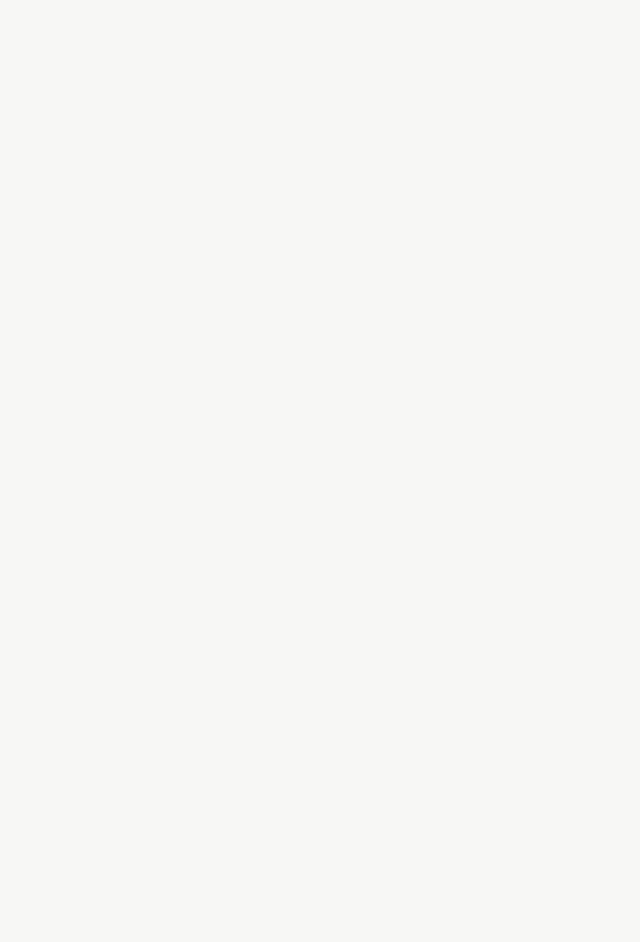
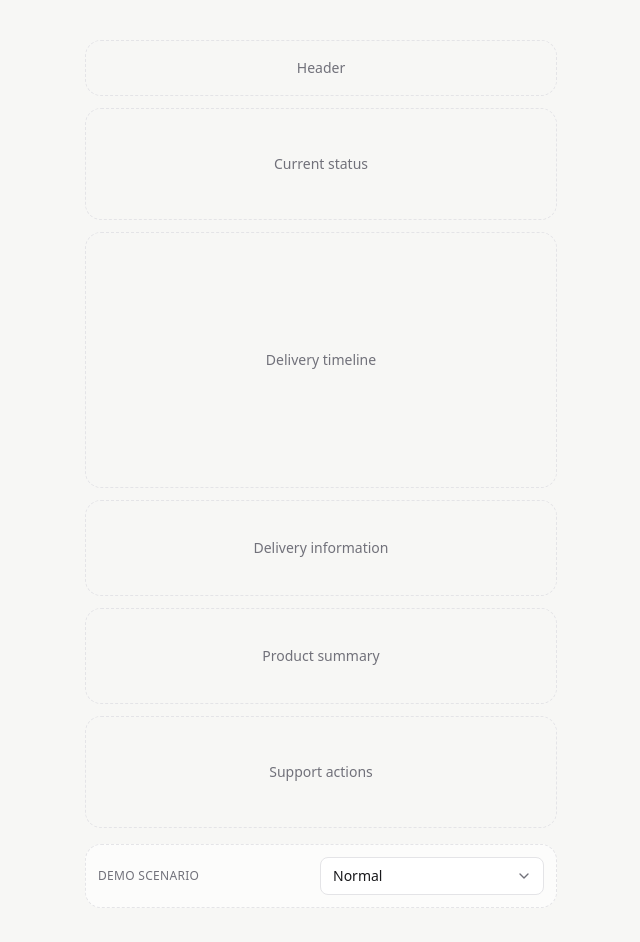
Before and after one commit to jumana-rahman/Order-Tracking-Screen, a React (Vite) app: page / in a window 1280 px wide. Shown: the top 942 px of the page, without its empty margins (319-959 px from the left). Before the commit the page ends 800 px from the top, so only its background shows below. Built offline with nearby package versions, Linux system fonts and the light colour scheme.

Commit message:
build the app shell with scenario switching and url param sync, and fix the tabler icon names

```diff
--- a/src/App.jsx
+++ b/src/App.jsx
@@ -1,5 +1,161 @@
-function App() {
-  return null
+import { useEffect, useRef, useState } from 'react'
+import { TbChevronDown, TbRefresh } from 'react-icons/tb'
+import { orders, SCENARIOS } from './data/orders'
+
+const VALID_SCENARIOS = SCENARIOS.map((item) => item.id)
+
+function readScenario() {
+  const value = new URLSearchParams(window.location.search).get('scenario')
+  return VALID_SCENARIOS.includes(value) ? value : 'normal'
 }
 
-export default App
+function labelFor(id) {
+  return SCENARIOS.find((item) => item.id === id)?.label ?? ''
+}
+
+function phaseFor(scenario, attempt) {
+  if (scenario === 'empty') return 'empty'
+  if (scenario === 'error' && attempt === 0) return 'error'
+  return 'ready'
+}
+
+function ScenarioPicker({ value, onChange }) {
+  return (
+    <div className="mt-4 rounded-2xl border border-dashed border-line bg-card/60 p-3">
+      <div className="flex items-center justify-between gap-3">
+        <label
+          htmlFor="scenario"
+          className="text-xs font-medium tracking-wide text-muted uppercase"
+        >
+          Demo scenario
+        </label>
+        <div className="relative">
+          <select
+            id="scenario"
+            value={value}
+            onChange={(event) => onChange(event.target.value)}
+            className="max-w-[14rem] appearance-none rounded-lg border border-line bg-card py-2 pr-9 pl-3 text-sm font-medium text-ink"
+          >
+            {SCENARIOS.map((item) => (
+              <option key={item.id} value={item.id}>
+                {item.label}
+              </option>
+            ))}
+          </select>
+          <TbChevronDown
+            aria-hidden="true"
+            className="pointer-events-none absolute top-1/2 right-3 size-4 -translate-y-1/2 text-muted"
+          />
+        </div>
+      </div>
+    </div>
+  )
+}
+
+function Placeholder({ label, className = '' }) {
+  return (
+    <div
+      className={`flex items-center justify-center rounded-2xl border border-dashed border-line text-sm text-muted ${className}`}
+    >
+      {label}
+    </div>
+  )
+}
+
+export default function App() {
+  const [scenario, setScenario] = useState(readScenario)
+  const [phase, setPhase] = useState('loading')
+  const [attempt, setAttempt] = useState(0)
+  const [reload, setReload] = useState(0)
+  const [announcement, setAnnouncement] = useState('')
+  const lastOrder = useRef('normal')
+  const initial = useRef({ scenario, attempt })
+
+  useEffect(() => {
+    const timer = setTimeout(() => {
+      setPhase(phaseFor(initial.current.scenario, initial.current.attempt))
+    }, 600)
+    return () => clearTimeout(timer)
+  }, [])
+
+  useEffect(() => {
+    if (reload === 0) return
+    const timer = setTimeout(() => setPhase('ready'), 450)
+    return () => clearTimeout(timer)
+  }, [reload])
+
+  useEffect(() => {
+    function onPopState() {
+      const next = readScenario()
+      setScenario(next)
+      setAttempt(0)
+      setPhase(phaseFor(next, 0))
+      setAnnouncement(`Showing ${labelFor(next)} scenario`)
+    }
+    window.addEventListener('popstate', onPopState)
+    return () => window.removeEventListener('popstate', onPopState)
+  }, [])
+
+  function pushUrl(next) {
+    const url = new URL(window.location.href)
+    url.searchParams.set('scenario', next)
+    window.history.pushState(null, '', url)
+  }
+
+  function chooseScenario(next) {
+    if (orders[next]) lastOrder.current = next
+    pushUrl(next)
+    setScenario(next)
+    setAttempt(0)
+    setPhase(phaseFor(next, 0))
+    setAnnouncement(`Showing ${labelFor(next)} scenario`)
+  }
+
+  function retry() {
+    const next = lastOrder.current
+    pushUrl(next)
+    setScenario(next)
+    setAttempt(1)
+    setPhase('loading')
+    setReload((value) => value + 1)
+  }
+
+  return (
+    <div className="min-h-dvh bg-canvas">
+      <main className="mx-auto w-full max-w-[430px] px-4 pt-4 pb-16 sm:px-5 lg:max-w-lg lg:py-10">
+        <p className="sr-only" role="status" aria-live="polite">
+          {announcement}
+        </p>
+
+        {phase === 'ready' ? (
+          <div className="flex flex-col gap-3">
+            <Placeholder label="Header" className="h-14 w-full" />
+            <Placeholder label="Current status" className="h-28 w-full" />
+            <Placeholder label="Delivery timeline" className="h-64 w-full" />
+            <Placeholder label="Delivery information" className="h-24 w-full" />
+            <Placeholder label="Product summary" className="h-24 w-full" />
+            <Placeholder label="Support actions" className="h-28 w-full" />
+          </div>
+        ) : (
+          <section className="mt-16 rounded-2xl border border-dashed border-line px-5 py-10 text-center">
+            <p className="text-sm text-muted">
+              {phase === 'loading' ? 'Loading your order' : `${phase} state`}
+            </p>
+            {phase === 'error' && (
+              <button
+                type="button"
+                onClick={retry}
+                className="mt-4 inline-flex min-h-11 items-center gap-2 rounded-xl bg-ink px-4 text-sm font-medium text-white"
+              >
+                <TbRefresh aria-hidden="true" className="size-4" />
+                Try again
+              </button>
+            )}
+          </section>
+        )}
+
+        <ScenarioPicker value={scenario} onChange={chooseScenario} />
+      </main>
+    </div>
+  )
+}
--- a/src/data/orders.js
+++ b/src/data/orders.js
@@ -1,8 +1,8 @@
 import {
-  TbBox,
+  TbDeviceLaptop,
+  TbDeviceWatch,
   TbHeadphones,
   TbPackage,
-  TbWatch,
 } from 'react-icons/tb'
 
 const normalOrder = {
@@ -77,7 +77,7 @@ const delayedOrder = {
     name: 'Fitness Tracker Watch',
     quantity: 1,
     price: '$129.00',
-    icon: TbWatch,
+    icon: TbDeviceWatch,
     tint: 'bg-warning-soft text-warning',
   },
   totals: { subtotal: '$129.00', shipping: 'Free', total: '$129.00' },
@@ -193,7 +193,7 @@ const noTrackingOrder = {
     name: 'Mechanical Keyboard',
     quantity: 1,
     price: '$118.00',
-    icon: TbBox,
+    icon: TbDeviceLaptop,
     tint: 'bg-canvas text-muted',
   },
   totals: { subtotal: '$118.00', shipping: '$5.00', total: '$123.00' },
```
